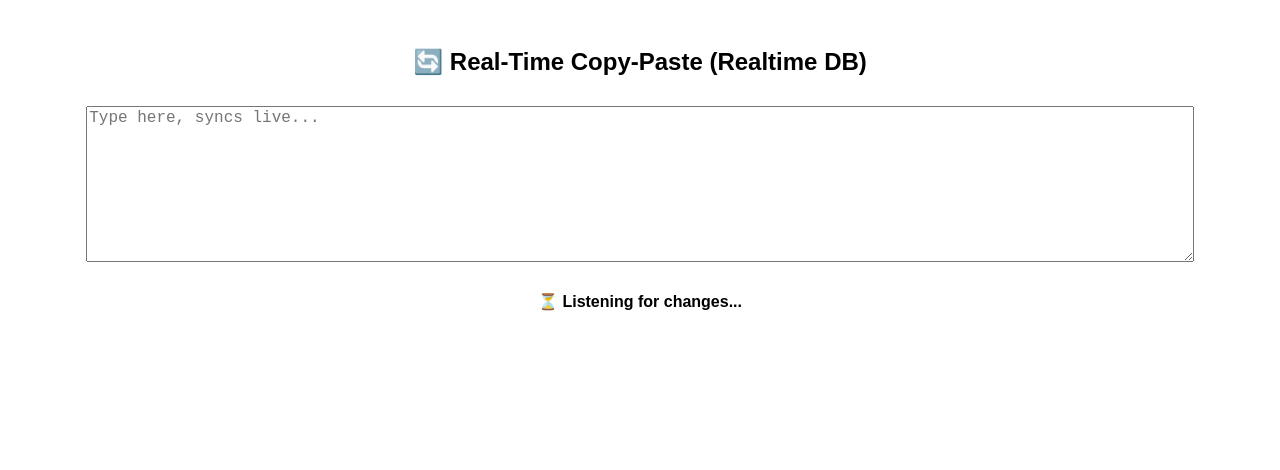
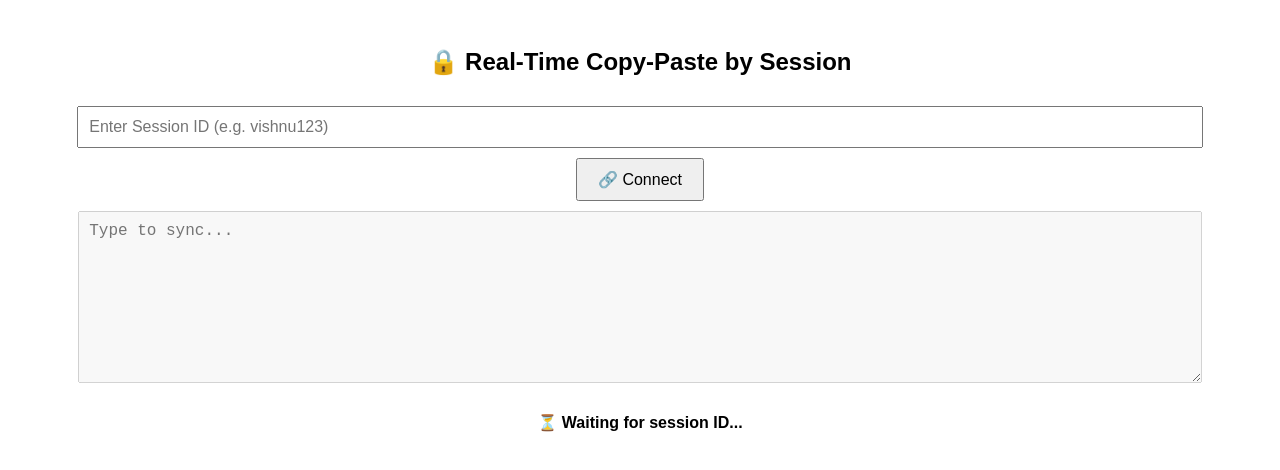
Before and after one commit to ashu916/copypaste, a plain HTML site: page index.html in a window 1280 px wide. Drawn offline with Linux system fonts and the light colour scheme; no server answers.

Commit message:
Update index.html

```diff
--- a/index.html
+++ b/index.html
@@ -1,11 +1,12 @@
 <!DOCTYPE html>
 <html>
 <head>
-  <title>📲 Real-Time Copy Paste (Realtime DB)</title>
+  <title>📲 Copy Paste by User (Realtime DB)</title>
   <meta name="viewport" content="width=device-width, initial-scale=1.0">
   <style>
     body { font-family: sans-serif; padding: 20px; text-align: center; }
-    textarea { width: 90%; height: 150px; margin: 10px 0; font-size: 16px; }
+    input, textarea { width: 90%; font-size: 16px; margin: 10px 0; padding: 10px; }
+    textarea { height: 150px; }
     button { padding: 10px 20px; font-size: 16px; }
     p { font-weight: bold; }
   </style>
@@ -16,9 +17,13 @@
 </head>
 <body>
 
-  <h2>🔄 Real-Time Copy-Paste (Realtime DB)</h2>
-  <textarea id="textData" placeholder="Type here, syncs live..."></textarea><br>
-  <p id="status">⏳ Listening for changes...</p>
+  <h2>🔒 Real-Time Copy-Paste by Session</h2>
+
+  <input id="sessionId" placeholder="Enter Session ID (e.g. vishnu123)" />
+  <button onclick="connect()">🔗 Connect</button>
+
+  <textarea id="textData" placeholder="Type to sync..." disabled></textarea>
+  <p id="status">⏳ Waiting for session ID...</p>
 
   <script>
     // Replace this with your real Firebase config
@@ -32,33 +37,45 @@
   appId: "1:222988500391:web:5e7b4a849d070c6dae8a82"
 };
 
-    // Initialize Firebase
     firebase.initializeApp(firebaseConfig);
     const db = firebase.database();
-    const ref = db.ref("clipboard/shared");
 
+    let ref = null;
+    let debounce = null;
+
+    function connect() {
+      const sessionId = document.getElementById("sessionId").value.trim();
       const textarea = document.getElementById("textData");
       const status = document.getElementById("status");
 
-    // Real-time listener
-    ref.on('value', (snapshot) => {
+      if (!sessionId) {
+        alert("Please enter a session ID");
+        return;
+      }
+
+      ref = db.ref("clipboard/" + sessionId);
+      status.innerText = "✅ Connected to session: " + sessionId;
+      textarea.disabled = false;
+
+      // Listen for changes
+      ref.on('value', snapshot => {
         const data = snapshot.val();
         if (data && data.text !== textarea.value) {
           textarea.value = data.text;
-        status.innerText = "📥 Synced from other device";
+          status.innerText = "📥 Synced from session: " + sessionId;
         }
       });
 
-    // On user typing, update Firebase
-    let typingTimer;
+      // Update on user input
       textarea.addEventListener('input', () => {
-      clearTimeout(typingTimer);
-      typingTimer = setTimeout(() => {
+        clearTimeout(debounce);
+        debounce = setTimeout(() => {
           ref.set({ text: textarea.value })
-          .then(() => status.innerText = "✅ Sent to Firebase")
+            .then(() => status.innerText = "✅ Sent to session: " + sessionId)
             .catch(err => alert("Error: " + err.message));
-      }, 500); // waits for typing to pause
+        }, 400);
       });
+    }
   </script>
 
 </body>
```
Lines whose indentation alone changed are shown as unchanged.
